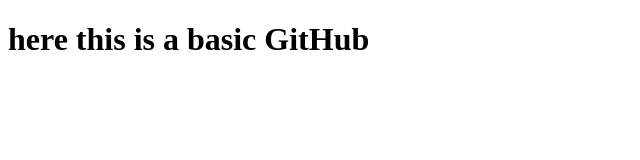
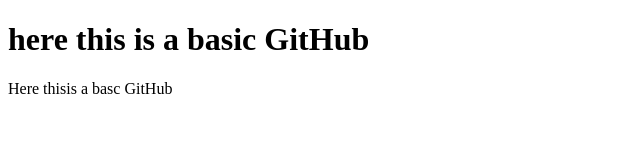
Before and after one commit to kp2077/DevOps2-Pooh, a plain HTML site: page index.html in a window 1280 px wide. Shown: the whole page, without its empty margins (0-640 px from the left). Drawn offline with Linux system fonts and the light colour scheme.

Commit message:
Create new branch and insert <p> to index.html
Create new branch and insert <p> to index.html

```diff
--- a/index.html
+++ b/index.html
@@ -10,7 +10,7 @@
 <body>
 
     <h1>here this is a basic GitHub</h1>
-
+    <p>Here thisis a basc GitHub</p>
 </body>
 
 </html>
```
